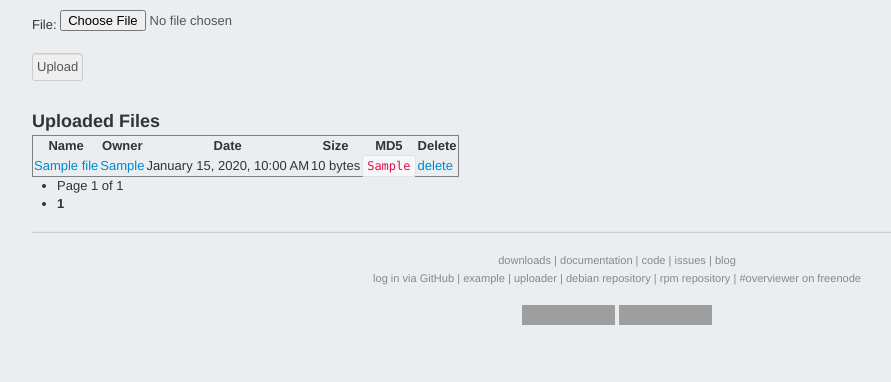
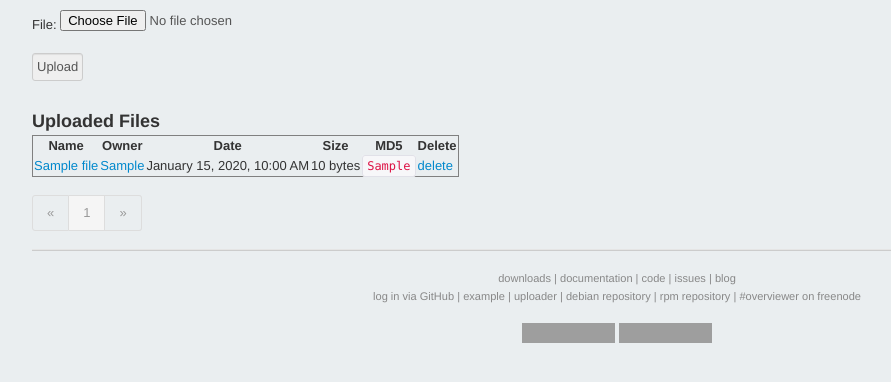
Before and after one commit to overviewer/Overviewer-Web, a Flask app: page /uploader/ in a window 1280 px wide. Shown: the part 227-609 px from the top of the page, without its empty margins (23-914 px from the left). Run offline with Flask 2, Linux system fonts and the light colour scheme; the visitor is signed in with stand-in values (Sample User, id 1); tables that the repository leaves empty hold one stand-in row (values such as "Sample post"); some libraries are stand-ins or nearby versions; grey boxes are pictures that could not be loaded.

Commit message:
uploader_index.html: fix pagination

```diff
--- a/flask/overviewer/templates/uploader_index.html
+++ b/flask/overviewer/templates/uploader_index.html
@@ -78,22 +78,8 @@ window.addEventListener("DOMContentLoaded", loaded, false);
   {% endfor %}
 </table>
 
-<ul class="paginator">
-  <li class="index">
-    Page {{ files.page }} of {{ files.page }}
-  </li>
-  {% for p in files.iter_pages() %}
-  {% if p %}
-  {% if p != files.page %}
-  <li class="page"><a href="?page={{ p }}">{{ p }}</a></li>
-  {% else %}
-  <li class="page current"><strong>{{ p }}</strong></li>
-  {% endif %}
-  {% else %}
-  <span class="ellipsis">...</span>
-  {% endif %}
-  {% endfor %}
-</ul>
+{% from "pagination.html" import render_pagination %}
+{{ render_pagination(files) }}
 {% endif %}
 
 {% endblock body %}
```
